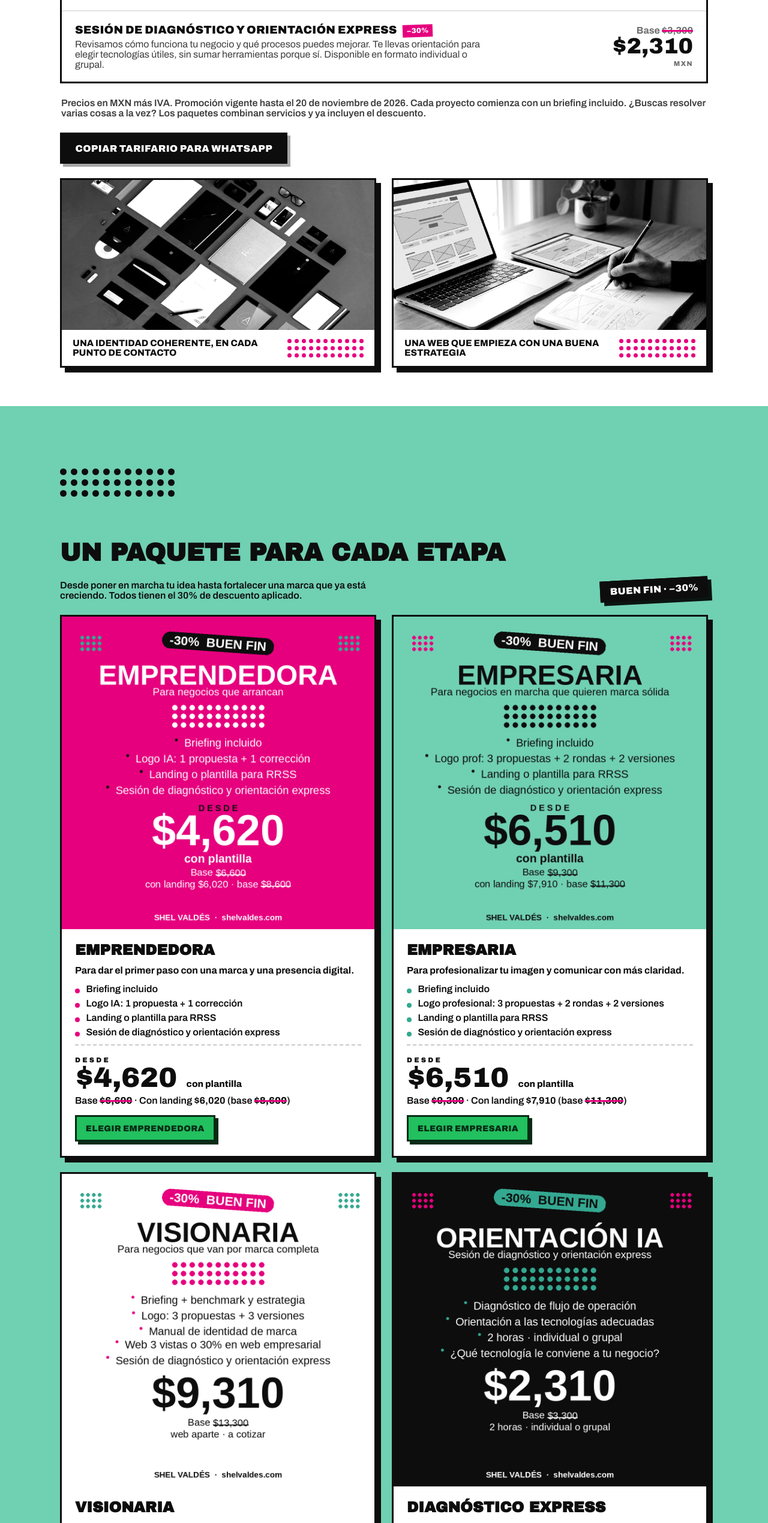
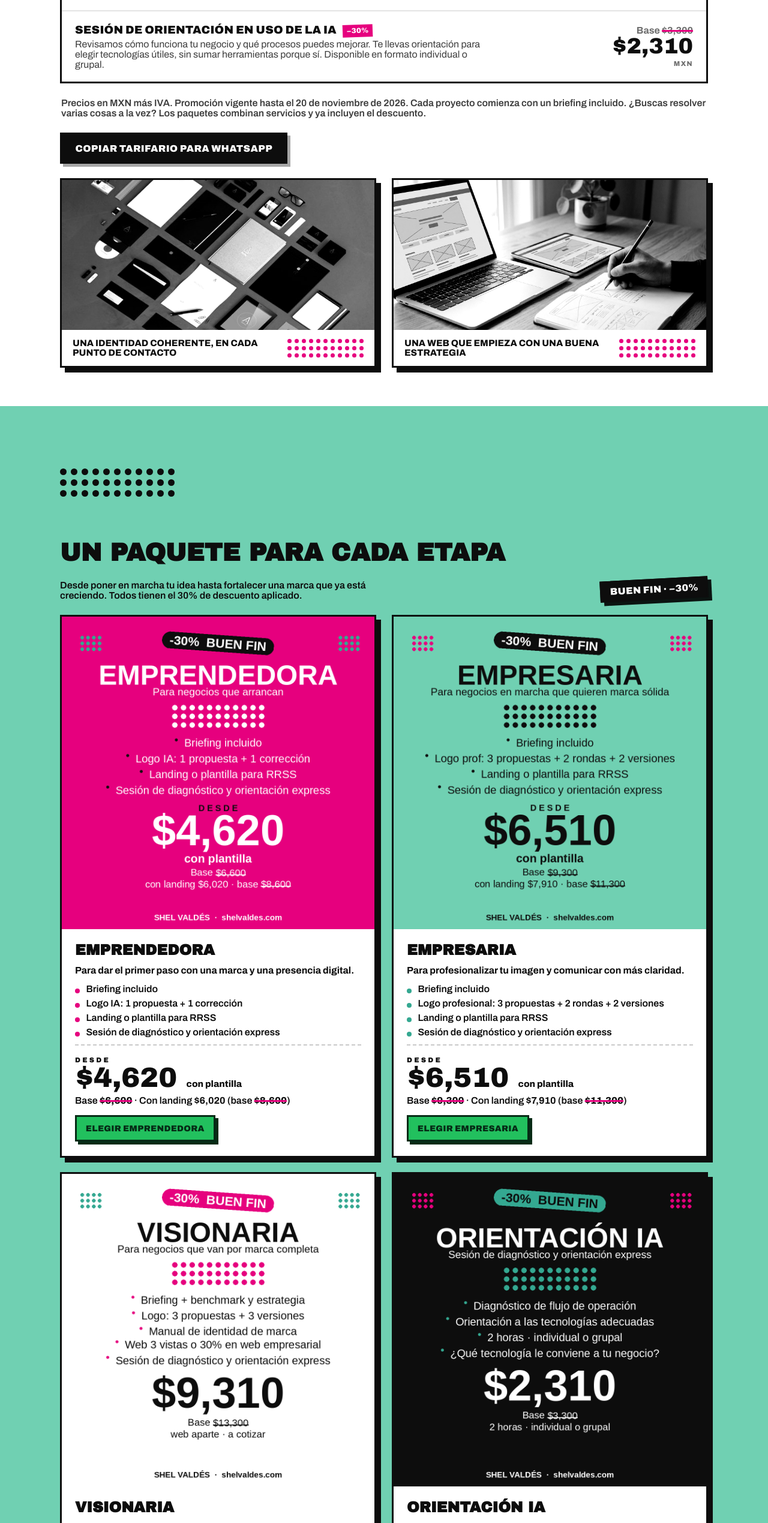
Before and after one commit to shelvaldes/buenfin-2026, a plain HTML site: page index.html in a window 1280 px wide. Shown: the part 2141-4680 px from the top of the page at 60% size. Drawn offline with Linux system fonts and the light colour scheme.

Commit message:
Aclaración de sesión de orientación no decía IA

```diff
--- a/index.html
+++ b/index.html
@@ -92,7 +92,7 @@
       </div>
       <div class="trow">
         <div>
-          <h3>Sesión de diagnóstico y orientación express <span class="off-chip">−30%</span></h3>
+          <h3>Sesión de orientación en uso de la IA <span class="off-chip">−30%</span></h3>
           <p class="desc">Revisamos cómo funciona tu negocio y qué procesos puedes mejorar. Te llevas orientación para elegir tecnologías útiles, sin sumar herramientas porque sí. Disponible en formato individual o grupal.</p>
         </div>
         <div class="tprice"><span class="base">Base <s>$3,300</s></span><span class="offer">$2,310</span><span class="mxn">MXN</span></div>
@@ -205,7 +205,7 @@
       <article class="bundle b-black">
         <figure><img src="assets/04-sesion.png" alt="Flyer de la sesión de Diagnóstico Express: fondo negro, precio de oferta $2,310, base $3,300 tachado" /></figure>
         <div class="body">
-          <h3>Diagnóstico Express</h3>
+          <h3>Orientación IA</h3>
           <p class="tag">Aclara qué mejorar y qué tecnología sí le sirve a tu negocio.</p>
           <ul>
             <li>Diagnóstico de flujo de operación</li>
```
